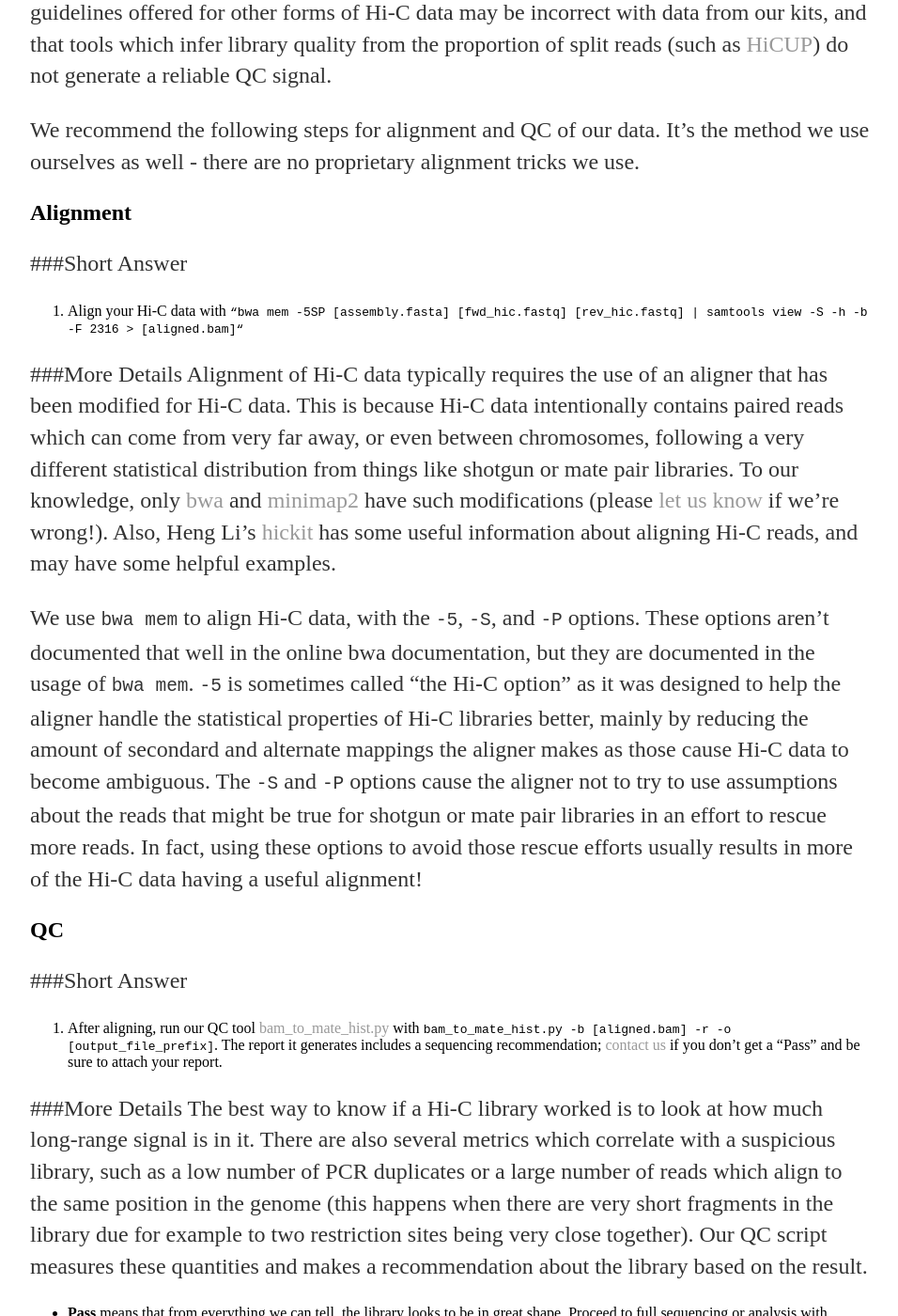
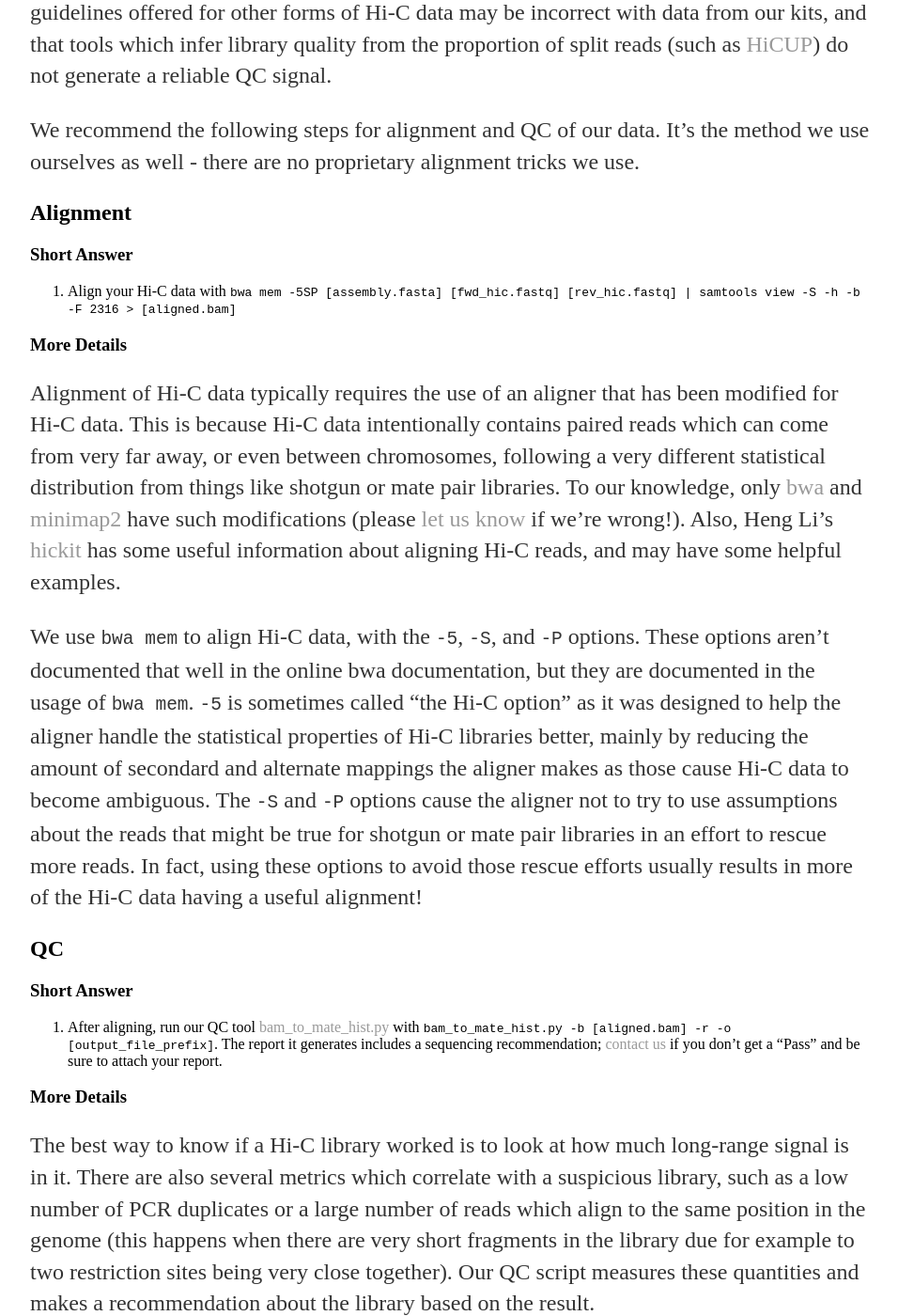
Before and after one commit to phasegenomics/phasegenomics.github.io, a Jekyll site: the page built from _posts/2019-09-19-hic-alignment-and-qc.md, in a window 1280 px wide and 1400 px high, scrolled down 655 px. Shown: the whole window at 94% size, without its empty margins (160-1116 px from the left). Built offline with Jekyll 4.4.1, drawn with Linux system fonts in a browser that asks for light colours; some of the changed text lies outside the part shown.

Commit message:
Update 2019-09-19-hic-alignment-and-qc.md

```diff
--- a/_posts/2019-09-19-hic-alignment-and-qc.md
+++ b/_posts/2019-09-19-hic-alignment-and-qc.md
@@ -14,20 +14,20 @@ We recommend the following steps for alignment and QC of our data. It's the meth
 
 Alignment
 ---------------------
-###Short Answer
-1. Align your Hi-C data with `“bwa mem -5SP [assembly.fasta] [fwd_hic.fastq] [rev_hic.fastq] | samtools view -S -h -b -F 2316 > [aligned.bam]“`
+### Short Answer
+1. Align your Hi-C data with `bwa mem -5SP [assembly.fasta] [fwd_hic.fastq] [rev_hic.fastq] | samtools view -S -h -b -F 2316 > [aligned.bam]`
 
-###More Details
+### More Details
 Alignment of Hi-C data typically requires the use of an aligner that has been modified for Hi-C data. This is because Hi-C data intentionally contains paired reads which can come from very far away, or even between chromosomes, following a very different statistical distribution from things like shotgun or mate pair libraries. To our knowledge, only [bwa](http://bio-bwa.sourceforge.net) and [minimap2](https://github.com/lh3/minimap2) have such modifications (please [let us know](mailto:support@phasegenomics.com) if we're wrong!). Also, Heng Li's [hickit](https://github.com/lh3/hickit) has some useful information about aligning Hi-C reads, and may have some helpful examples.
 
 We use `bwa mem` to align Hi-C data, with the `-5`, `-S`, and `-P` options. These options aren't documented that well in the online bwa documentation, but they are documented in the usage of `bwa mem`. `-5` is sometimes called "the Hi-C option" as it was designed to help the aligner handle the statistical properties of Hi-C libraries better, mainly by reducing the amount of secondard and alternate mappings the aligner makes as those cause Hi-C data to become ambiguous. The `-S` and `-P` options cause the aligner not to try to use assumptions about the reads that might be true for shotgun or mate pair libraries in an effort to rescue more reads. In fact, using these options to avoid those rescue efforts usually results in more of the Hi-C data having a useful alignment!
 
 QC
 ---------------------
-###Short Answer
+### Short Answer
 1. After aligning, run our QC tool [bam_to_mate_hist.py](https://github.com/phasegenomics/bam_to_mate_hist) with `bam_to_mate_hist.py -b [aligned.bam] -r -o [output_file_prefix]`. The report it generates includes a sequencing recommendation; [contact us](mailto:support@phasegenomics.com) if you don't get a "Pass" and be sure to attach your report.
 
-###More Details
+### More Details
 The best way to know if a Hi-C library worked is to look at how much long-range signal is in it. There are also several metrics which correlate with a suspicious library, such as a low number of PCR duplicates or a large number of reads which align to the same position in the genome (this happens when there are very short fragments in the library due for example to two restriction sites being very close together). Our QC script measures these quantities and makes a recommendation about the library based on the result.
 
 * __Pass__ means that from everything we can tell, the library looks to be in great shape. Proceed to full sequencing or analysis with confidence.
@@ -37,10 +37,10 @@ The best way to know if a Hi-C library worked is to look at how much long-range
 
 Optional: Filtering Alignments
 ---------------------
-###Short Answer
+### Short Answer
 1. If you want to filter your Hi-C data (usually not necessary), use our tool [Matlock](https://github.com/phasegenomics/matlock) with `matlock bamfilt -i [aligned.bam] -o [aligned_filtered.bam`. Feel free to experiment with filtering options, but we recommend starting with the defaults.
 
-###More Details
+### More Details
 If your QC wasn't great, you've tried analyzing your data and are being hindered by repeats, or you just feel like there's too much noise in the data, filtering the alignments with Matlock can help. Matlock offers a set of several different kids of filters used for different kinds of situations. Getting familiar with when to use which filter is in part learning how to work effectively with Hi-C data, but the filters are fairly straightforward.
 
 One note about how matlock works: its filters are used to mark which read pairs need to be filtered out, then it filters out all the marked pairs. Read pairs might be flagged for removal for multiple reasons. There is one flag, `-f`, which is a bitmap that controls which filters will actually be used to remove alignments. The other filters only control which read pairs get marked for removal - you generally must set values for those filters AND specify a bitmap for `-f` to filter out alignments. Also, filtering is ALWAYS done on a pairwise basis. If one read in a pair is bad, both reads get filtered out.
```
